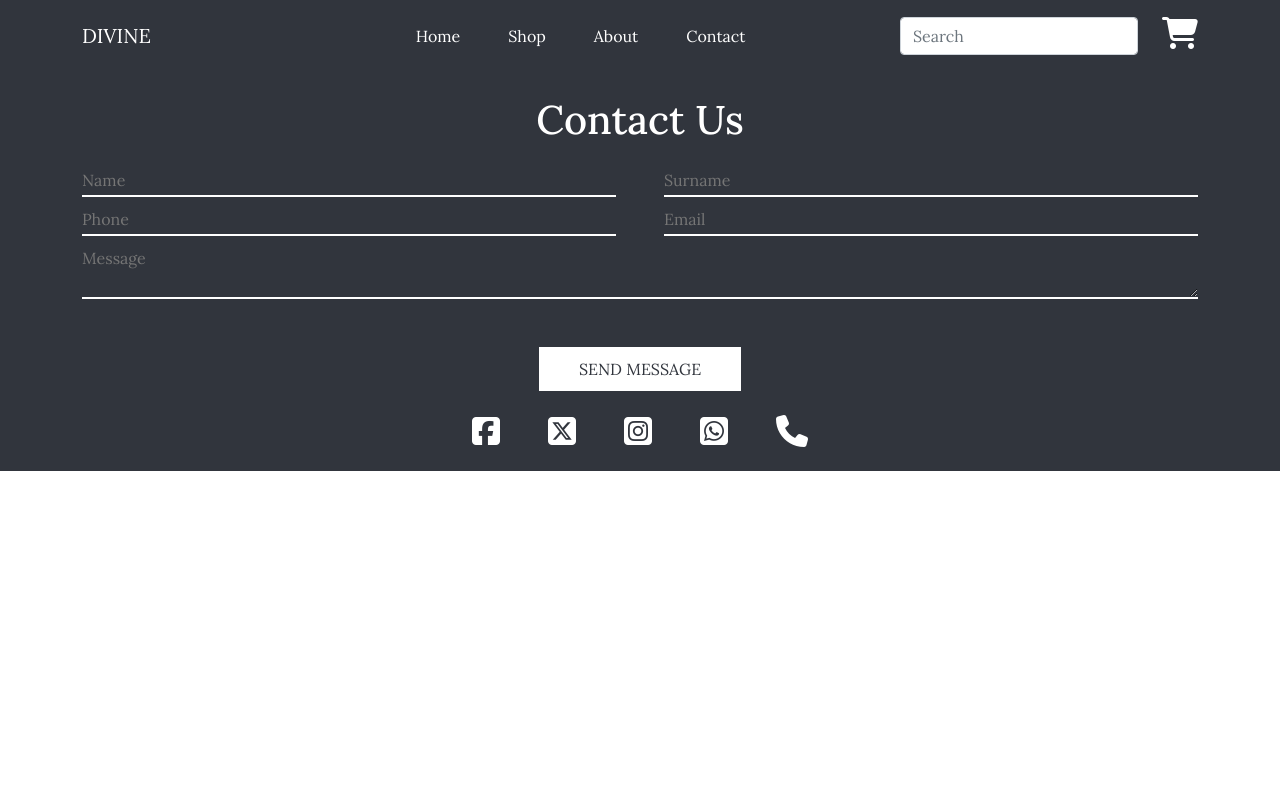
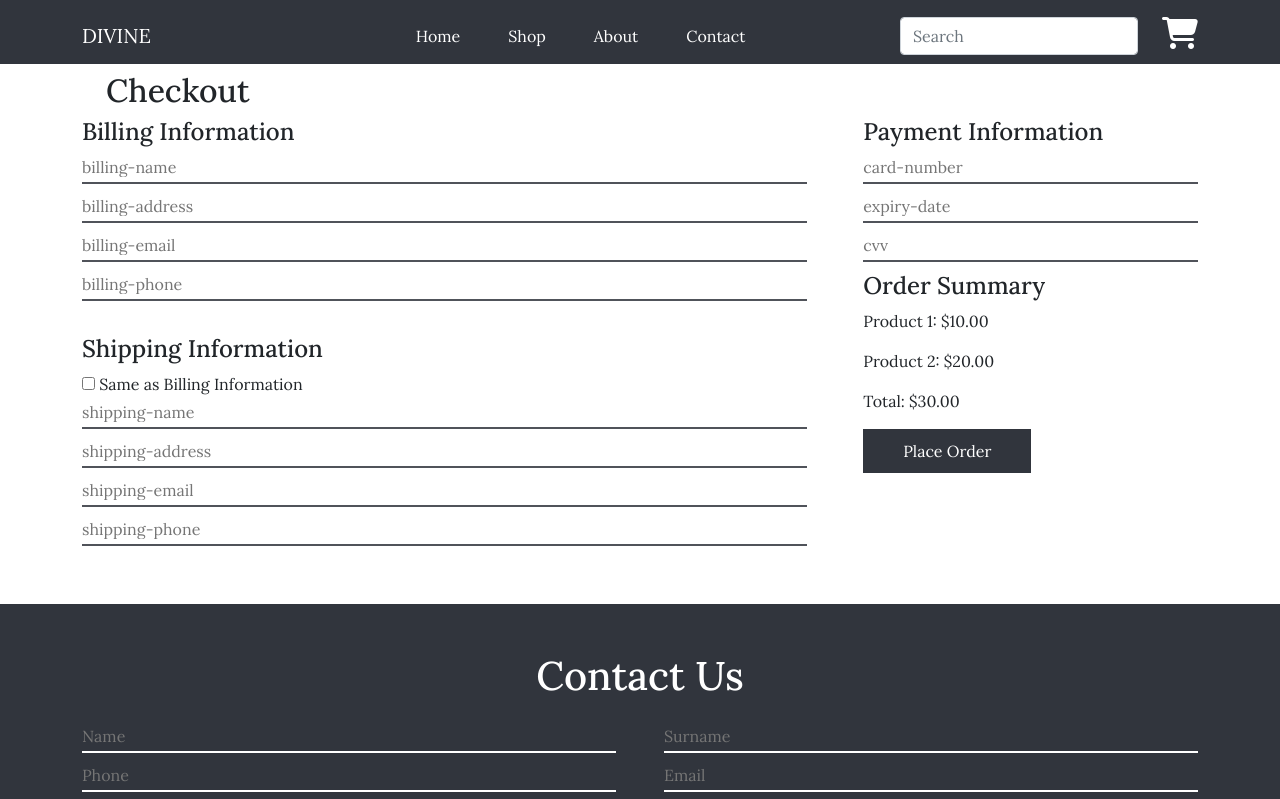
Before and after one commit to tobeblast/final-task, a plain HTML site: page pages/check-out.html in a window 1280 px wide. Shown: the top 799 px of the page. Drawn offline with nearby package versions, Linux system fonts and the light colour scheme.

Commit message:
check-out page

```diff
--- a/js/script.js
+++ b/js/script.js
@@ -1,4 +1,11 @@
 "user strict";
+
+const billing = document.querySelector("#same-as-billing");
+const shipping = document.querySelector("#shipping-info");
+
+billing.addEventListener("click", () => {
+  shipping.style.display = "none";
+});
 
 // document.addEventListener('DOMContentLoaded', () => {
 //     // Fetch product data from API
--- a/pages/check-out.html
+++ b/pages/check-out.html
@@ -79,6 +79,52 @@
         </div>
       </nav>
     </header>
+
+    <!-- Main -->
+    <main>
+      <div class="container my-5">
+        <h2 class="pt-4 ps-4">Checkout</h2>
+        <form id="checkout-form">
+          <div
+            class="billing-div d-flex align-item-center justify-content-between"
+          >
+            <div class="billing">
+              <h4>Billing Information</h4>
+              <input type="text" placeholder="billing-name" required /><br />
+              <input type="text" placeholder="billing-address" required /><br />
+              <input type="email" placeholder="billing-email" required /><br />
+              <input type="tel" placeholder="billing-phone" required />
+
+              <h4 class="mt-4">Shipping Information</h4>
+              <input type="checkbox" class="checkbox" id="same-as-billing" />
+              <label for="same-as-billing">Same as Billing Information</label>
+              <div id="shipping-info">
+                <input type="text" placeholder="shipping-name" /><br />
+                <input type="text" placeholder="shipping-address" /><br />
+                <input type="email" placeholder="shipping-email" /><br />
+                <input type="tel" placeholder="shipping-phone" />
+              </div>
+            </div>
+            <div class="payment">
+              <h4>Payment Information</h4>
+              <input type="text" placeholder="card-number" required />
+              <input type="text" placeholder="expiry-date" required />
+
+              <input type="text" placeholder="cvv" required />
+
+              <h4>Order Summary</h4>
+              <div id="order-summary">
+                <p>Product 1: $10.00</p>
+                <p>Product 2: $20.00</p>
+                <p>Total: $30.00</p>
+              </div>
+
+              <button type="button" id="place-order">Place Order</button>
+            </div>
+          </div>
+        </form>
+      </div>
+    </main>
     <!-- Footer Section -->
     <footer>
       <div class="container pt-5 mt-5">
--- a/styles/styles.css
+++ b/styles/styles.css
@@ -174,13 +174,105 @@ textarea {
   border-color: rgb(49, 53, 61);
 }
 
-.my-cart{
+.my-cart, .billing{
   width: 65%;
 }
 
-.summary{
+.summary, .payment{
   width: 30%;
 }
+
+.billing-div input{
+  border: 0px !important;
+  outline: 0px !important;
+  background-color: transparent !important;
+  border-bottom: 2px solid rgb(80, 83, 90) !important;
+  padding-bottom: 3px !important;
+  margin-bottom: 10px !important;
+  width: 100%;
+}
+
+.checkbox{
+  width: auto!important;
+}
+
+.payment button {
+  color: white;
+  background-color: rgb(49, 53, 61);
+  cursor: pointer;
+  border: 0;
+  padding: 10px 40px;
+}
+
+.payment button:hover {
+  background-color: white;
+  color: rgb(49, 53, 61);
+  border: 2px solid;
+  border-color: rgb(49, 53, 61);
+}
+
+
+/* ////checkout */
+
+/* .container {
+  max-width: 600px;
+  margin: 50px auto;
+  padding: 20px;
+  background-color: #fff;
+  box-shadow: 0 0 10px rgba(0, 0, 0, 0.1);
+  border-radius: 5px;
+}
+
+h1,
+h2 {
+  margin-bottom: 20px;
+}
+
+.form-group {
+  margin-bottom: 15px;
+}
+
+label {
+  display: block;
+  margin-bottom: 5px;
+}
+
+input[type="text"],
+input[type="email"],
+input[type="tel"],
+input[type="checkbox"] {
+  width: calc(100% - 20px);
+  padding: 10px;
+  margin-bottom: 5px;
+  border: 1px solid #ddd;
+  border-radius: 5px;
+}
+
+input[type="checkbox"] {
+  width: auto;
+}
+
+button {
+  width: 100%;
+  padding: 15px;
+  background-color: #007bff;
+  color: #fff;
+  border: none;
+  border-radius: 5px;
+  font-size: 16px;
+  cursor: pointer;
+}
+
+button:hover {
+  background-color: #0056b3;
+}
+
+#order-summary {
+  background-color: #f9f9f9;
+  padding: 10px;
+  border-radius: 5px;
+  margin-bottom: 20px;
+} */
 
 
 @media(max-width:768px){
@@ -202,6 +294,10 @@ textarea {
 
   .summary{
     width: 100%;
+  }
+
+  .billing-div h4{
+    font-size: 20px;
   }
 }
 
@@ -240,10 +336,22 @@ textarea {
 
   .image-price-div{
     flex-direction: column;
-    /* row-gap: 20px; */
   }
 
   .image-price{
     flex-direction: column;
   }
+
+  .billing-div{
+    flex-direction: column;
+    justify-content: center;
+  }
+
+  .billing{
+    width: 100%;
+  }
+
+  .payment{
+    width: 100%;
+  }
 }
```
